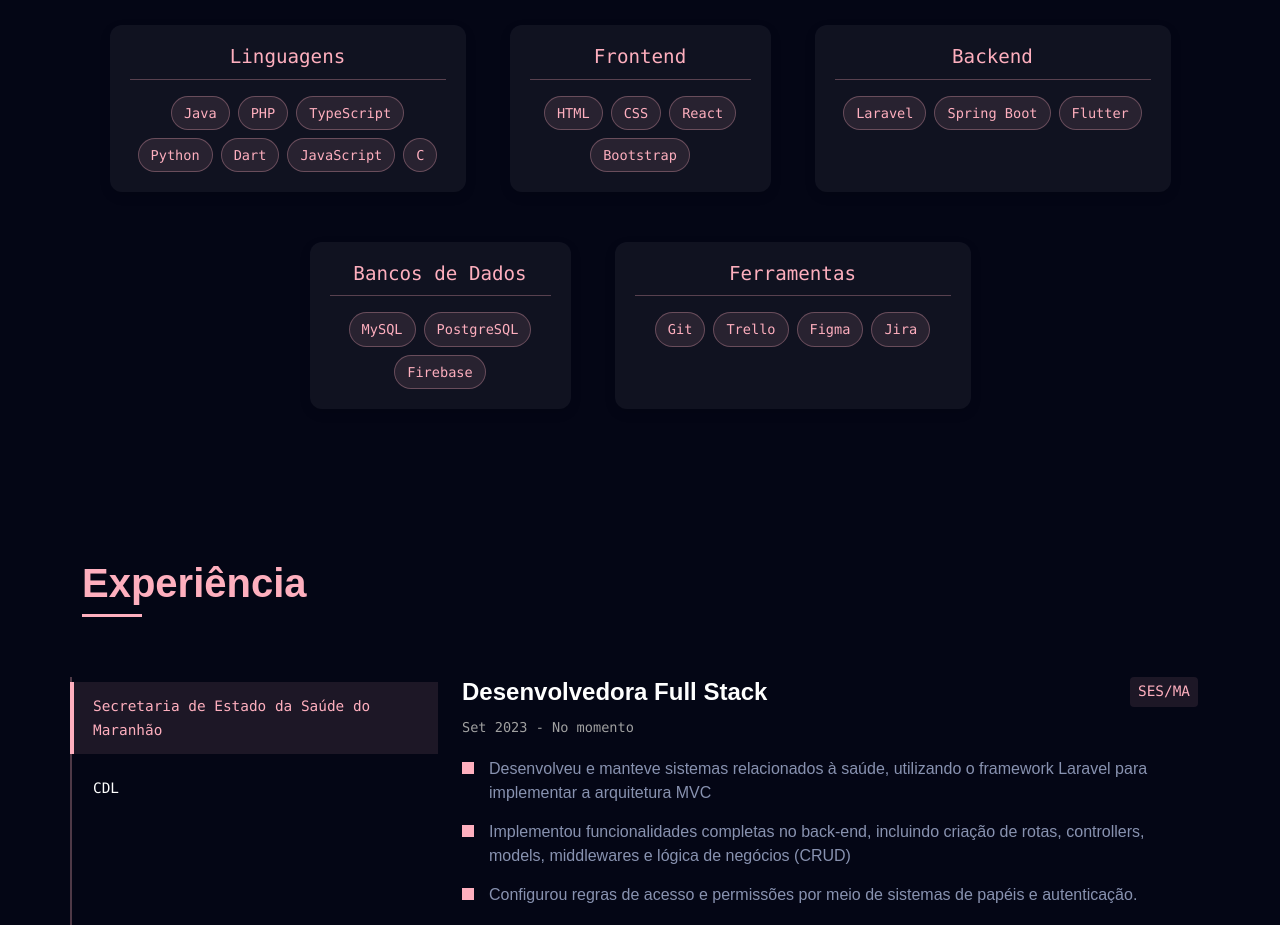
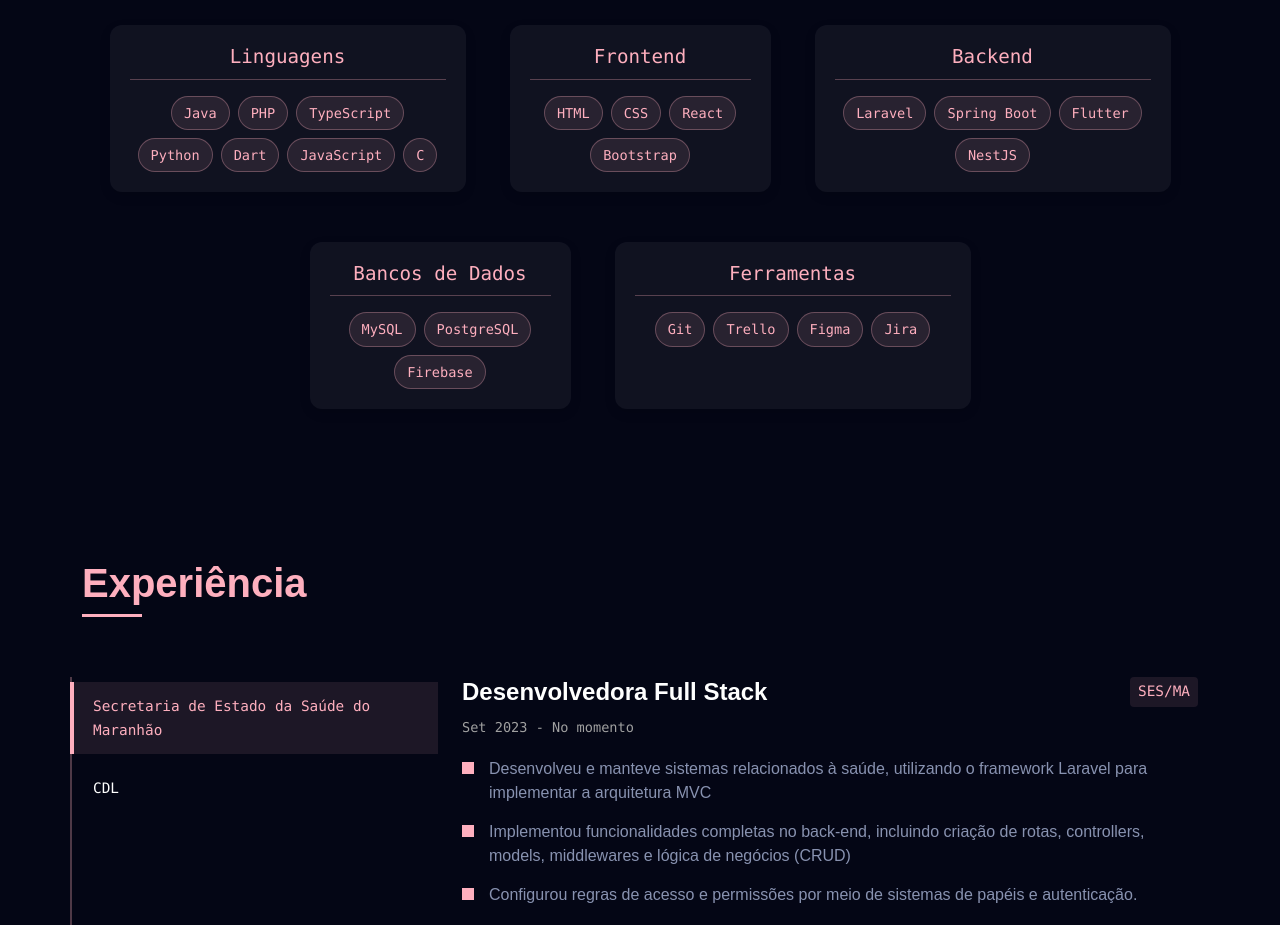
Before and after one commit to milenafbn/Portifolio, a React (Vite) app: page / in a window 1280 px wide. Shown: the part 1800-2725 px from the top of the page. Built offline with nearby package versions, Linux system fonts and the light colour scheme.

Commit message:
feat: add NestJS to backend skills list

```diff
--- a/src/sections/Skills.tsx
+++ b/src/sections/Skills.tsx
@@ -7,7 +7,7 @@
   const skillsData = {
     languages: ["Java", "PHP", "TypeScript", "Python", "Dart", "JavaScript", "C"],
     frontend: ["HTML", "CSS", "React", "Bootstrap"],
-    backend: ["Laravel", "Spring Boot", "Flutter"],
+    backend: ["Laravel", "Spring Boot", "Flutter", "NestJS"],
     databases: ["MySQL", "PostgreSQL", "Firebase"],
     tools: ["Git", "Trello", "Figma", "Jira"]
   };
```
